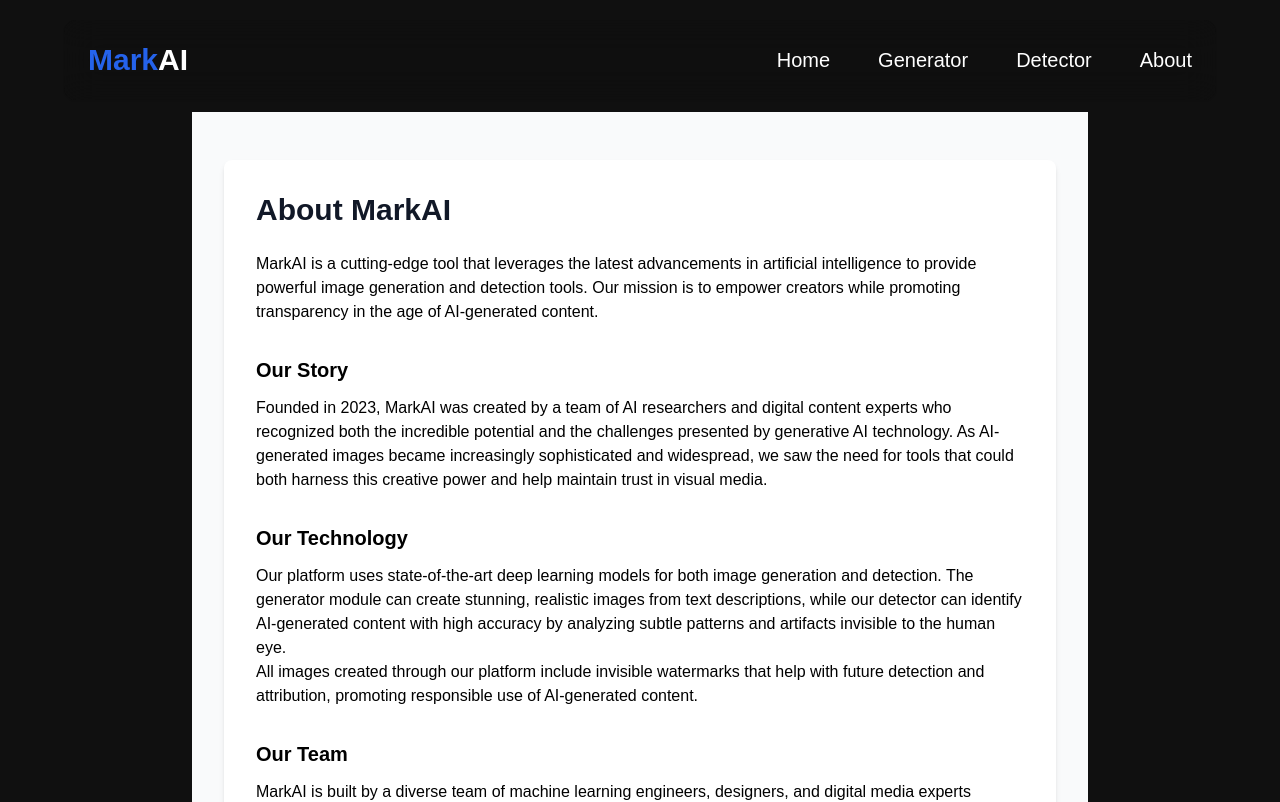
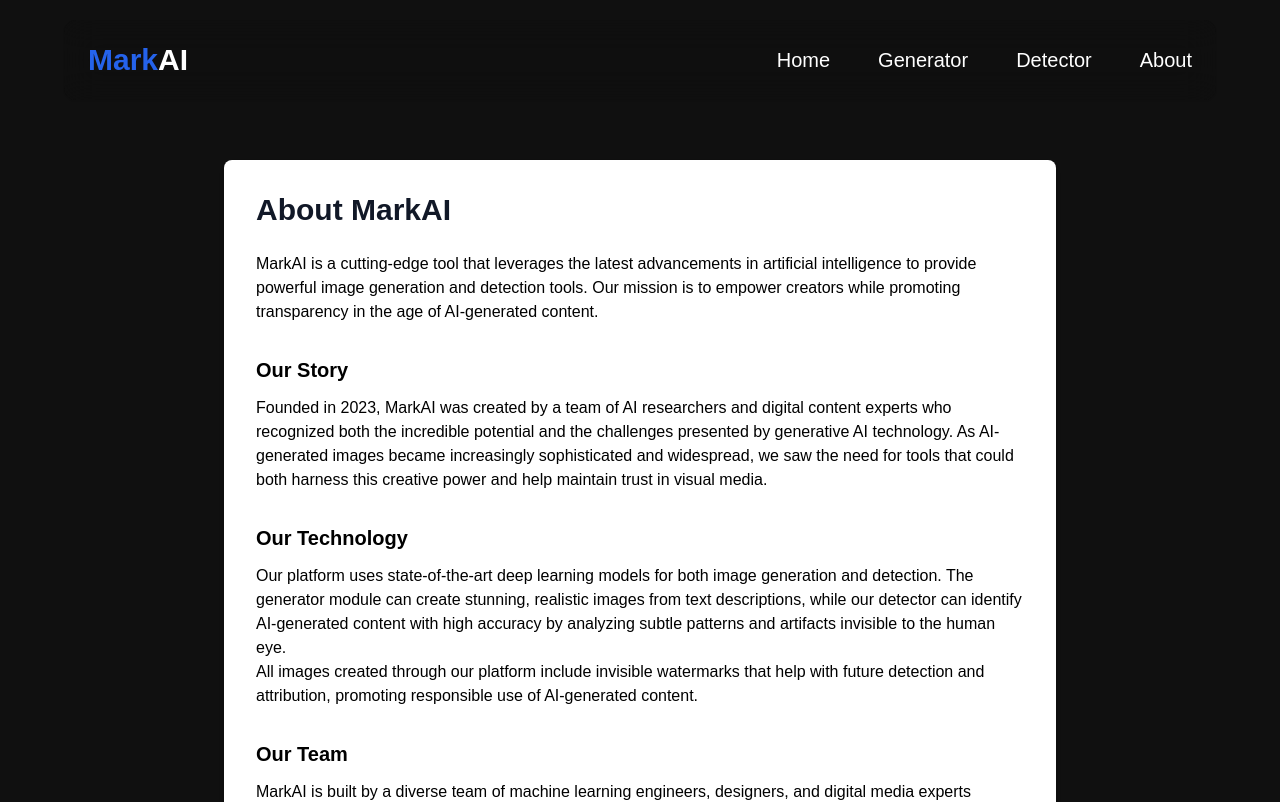
Before and after one commit to gourish-mokashi/MarkAI-NMITHacks, a React (Vite) app: page /about in a window 1280 px wide. Shown: the top 802 px of the page. Built offline with nearby package versions, Linux system fonts and the light colour scheme; a web font is replaced by a local one.

Commit message:
minor change

```diff
--- a/src/pages/About.tsx
+++ b/src/pages/About.tsx
@@ -1,5 +1,5 @@
 export function About() {
-  return <div className="w-full bg-gray-50 py-12 min-h-screen">
+  return <div className="w-full bg-[#101010] py-12 min-h-screen">
       <div className="max-w-4xl mx-auto px-4 sm:px-6 lg:px-8">
         <div className="bg-white rounded-lg shadow-md p-8">
           <h1 className="text-3xl font-bold text-gray-900 mb-6">
```
